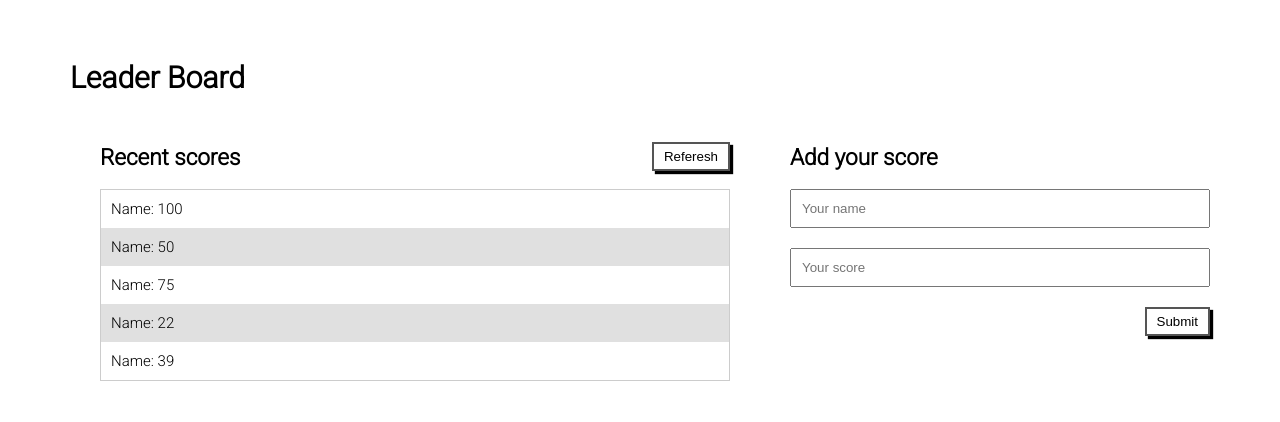
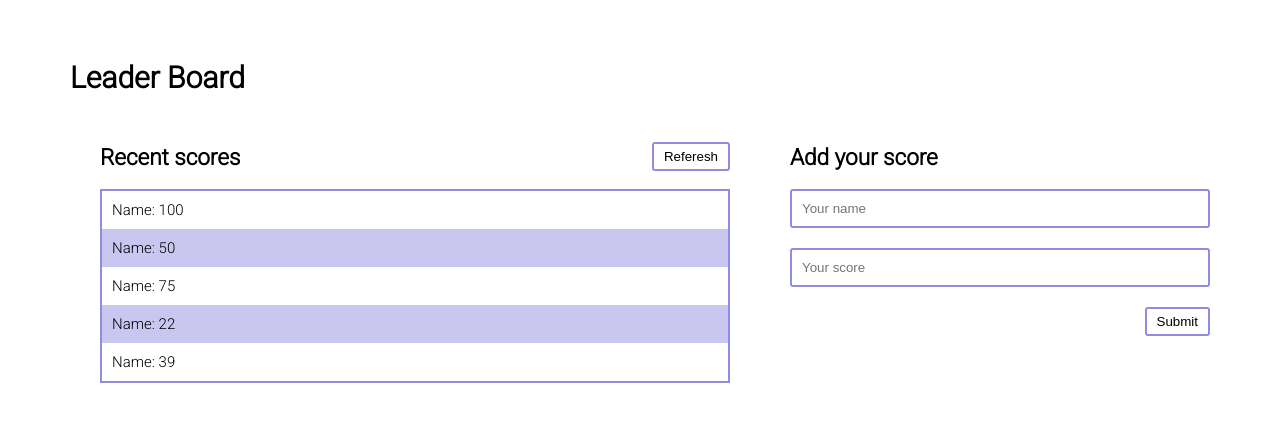
Before and after one commit to IshmaelKargbo/leader-board, a website built with webpack: page src/index.html in a window 1280 px wide. Built offline with nearby package versions, Linux system fonts and the light colour scheme.

Commit message:
Update style.css

```diff
--- a/src/style.css
+++ b/src/style.css
@@ -1,4 +1,5 @@
 body {
+  background: rgb(255, 255, 255);
   margin: 0;
   padding: 0;
   font-size: 15px;
@@ -36,13 +37,13 @@ p {
 
 .scores > .header button {
   background: transparent;
-  border: 2px solid rgb(85, 85, 85);
-  box-shadow: 3px 3px 1px;
+  border: 2px solid rgba(14, 8, 184, 0.46);
+  border-radius: 3px;
   padding: 5px 10px;
 }
 
 .scores > .score-board {
-  border: 1px solid #ccc;
+  border: 2px solid rgba(14, 8, 184, 0.46);
 }
 
 .scores > .score-board > ul {
@@ -56,7 +57,7 @@ p {
 }
 
 .scores > .score-board > ul li:nth-of-type(even) {
-  background: rgb(224, 224, 224);
+  background: rgba(14, 8, 184, 0.225);
 }
 
 .form {
@@ -71,8 +72,8 @@ p {
 
 .form .submit button {
   background: transparent;
-  border: 2px solid rgb(85, 85, 85);
-  box-shadow: 3px 3px 1px;
+  border: 2px solid rgba(14, 8, 184, 0.46);
+  border-radius: 3px;
   padding: 5px 10px;
 }
 
@@ -85,4 +86,6 @@ p {
   width: 100%;
   padding: 10px;
   margin-bottom: 20px;
+  border: 2px solid rgba(14, 8, 184, 0.46);
+  border-radius: 3px;
 }
```
